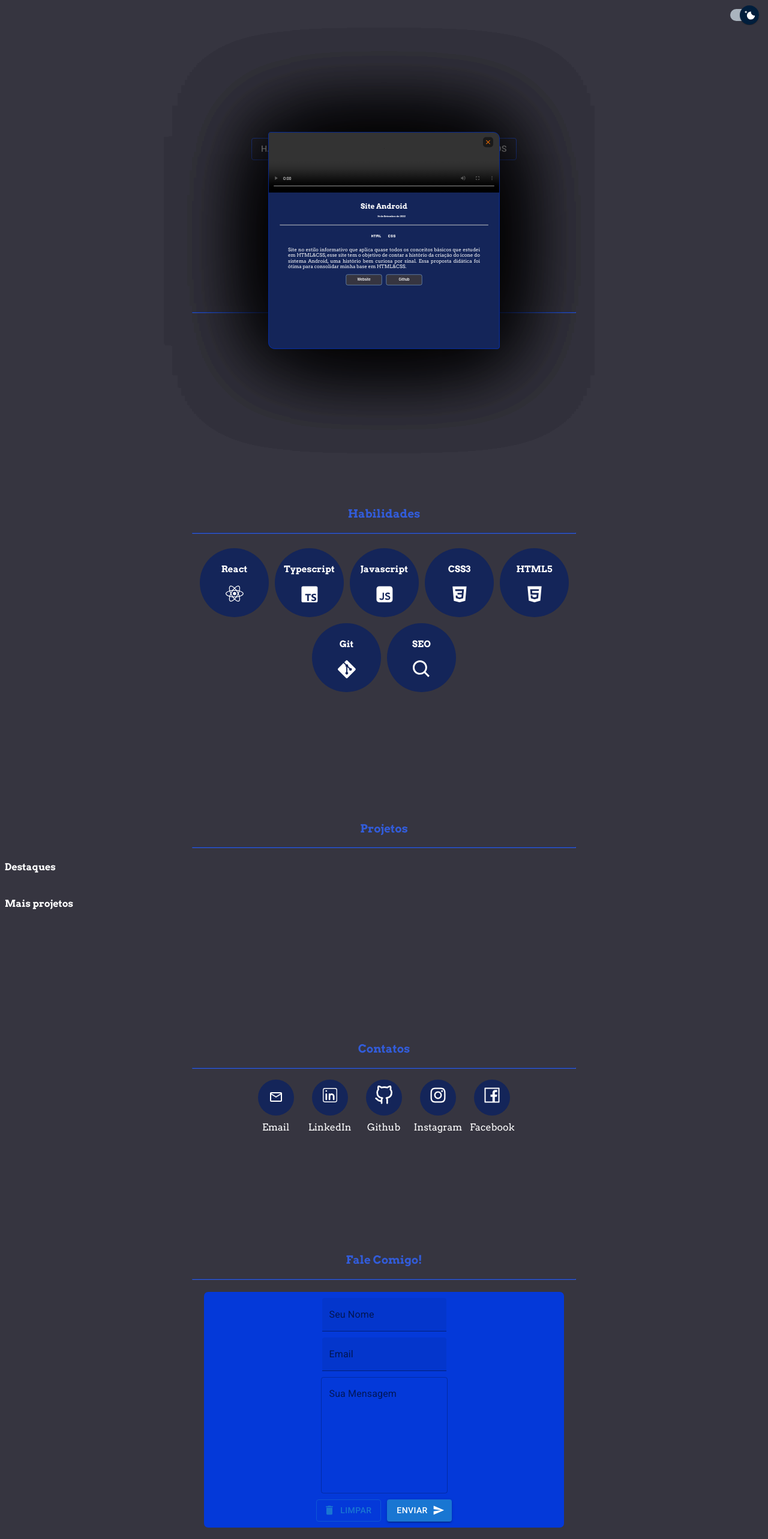
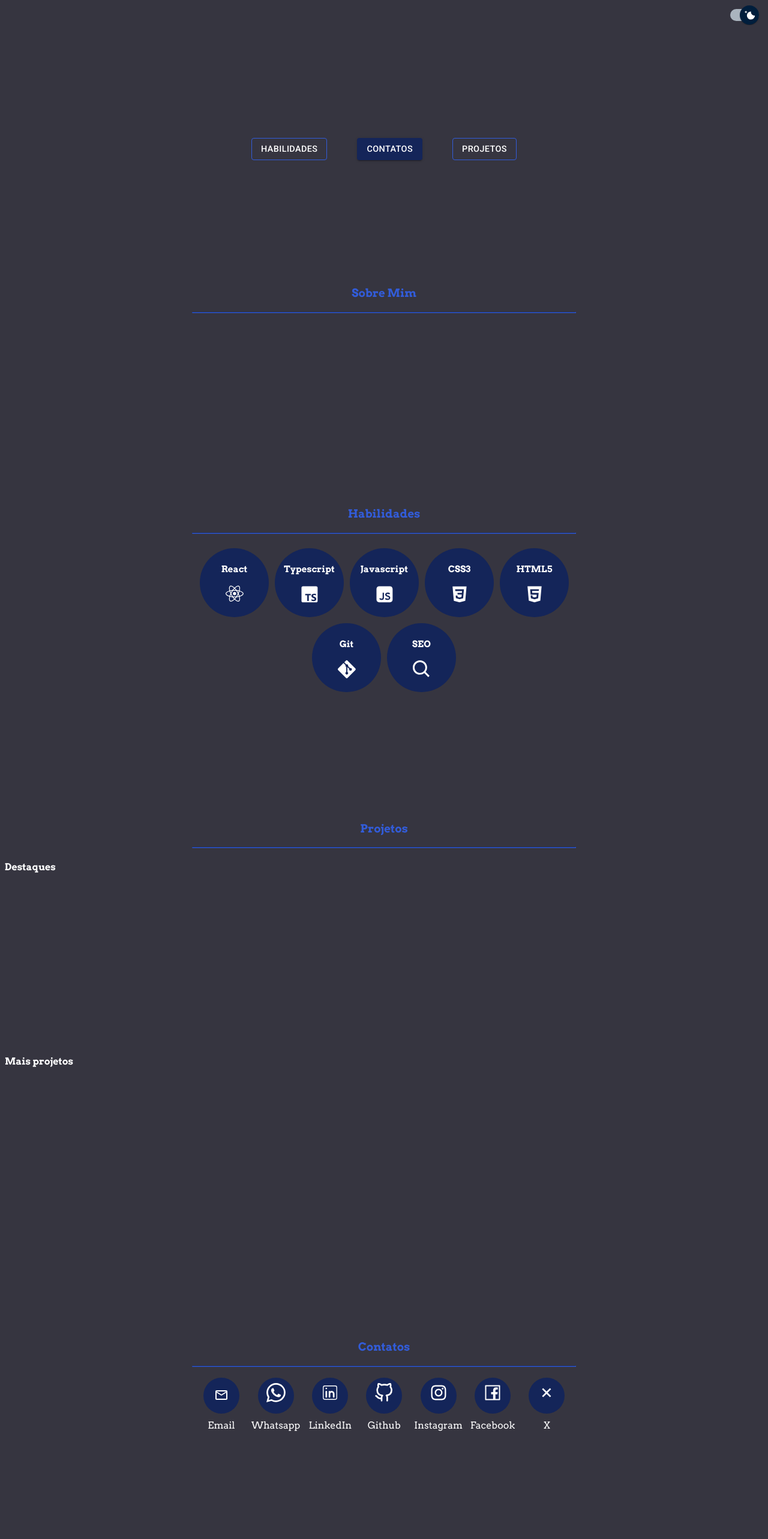
Before and after one commit to Danilo-Vicentin-Silva/portfolio-danilo-vicentin, a React (Vite) app: page / in a window 1280 px wide. Shown: the top 2566 px of the page at 60% size. Built offline with nearby package versions, Linux system fonts and the light colour scheme; grey boxes are pictures that could not be loaded.

Commit message:
New Contacts

```diff
--- a/src/components/Contacts/components/Contacts.tsx
+++ b/src/components/Contacts/components/Contacts.tsx
@@ -1,3 +1,5 @@
+import { BiX } from "react-icons/bi"
+import { BsWhatsapp } from "react-icons/bs"
 import { AiOutlineFacebook } from "react-icons/ai"
 import { AiOutlineInstagram } from "react-icons/ai"
 import { FiGithub } from "react-icons/fi"
@@ -8,9 +10,8 @@ import MailOutlineIcon from "@mui/icons-material/MailOutline"
 import Contact from "./Contact"
 
 const Contacts = () => {
-
   return (
-    <ContactsStyled >
+    <ContactsStyled>
       <TopicSeparator title="Contatos" />
       <ul>
         <li>
@@ -18,6 +19,13 @@ const Contacts = () => {
             icon={<MailOutlineIcon />}
             link="mailto:danilovicentindasilva@gmail.com"
             title="Email"
+          />
+        </li>
+        <li>
+          <Contact
+            icon={<BsWhatsapp />}
+            link="https://wa.me/5519991293761"
+            title="Whatsapp"
           />
         </li>
         <li>
@@ -48,6 +56,13 @@ const Contacts = () => {
             title="Facebook"
           />
         </li>
+        <li>
+          <Contact
+            icon={<BiX />}
+            link="https://twitter.com/DaniloVicentinS"
+            title="X"
+          />
+        </li>
       </ul>
     </ContactsStyled>
   )
--- a/src/components/Projects/components/Project.tsx
+++ b/src/components/Projects/components/Project.tsx
@@ -25,7 +25,7 @@ const Project: React.FC<Props> = ({
   githubLink,
   video,
 }) => {
-  const [cardState, setCardState] = React.useState(true) //!
+  const [cardState, setCardState] = React.useState(false)
   const handleCardState = () => {
     setTimeout(() => {
       if (cardState === false) {
--- a/src/components/Projects/style/style.tsx
+++ b/src/components/Projects/style/style.tsx
@@ -169,9 +169,9 @@ export const ProjectCard = styled.article`
   color: white;
   background-color: ${(props) => props.theme.colors.primary};
 
+  overflow: hidden;
   width: 90vw;
   height: 90vh;
-  overflow: hidden;
 
   border: 1px solid ${(props) => props.theme.colors.tertiary};
   border-radius: 7px 20px;
@@ -180,7 +180,7 @@ export const ProjectCard = styled.article`
   position: fixed;
   top: 5%;
   left: 10;
-  z-index: 2;
+  z-index: 9999;
 
   h4 {
     font-size: 1.5em;
```
Lines whose indentation alone changed are shown as unchanged.
